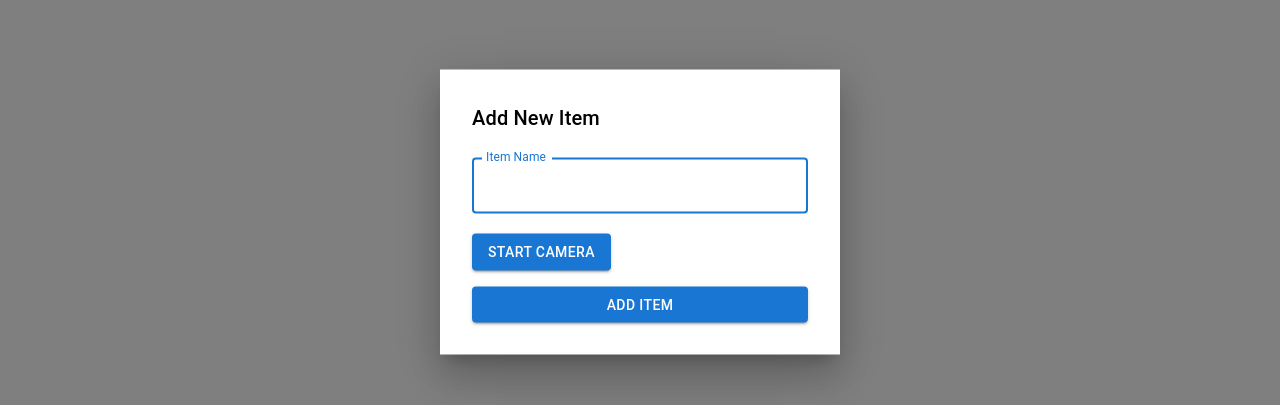
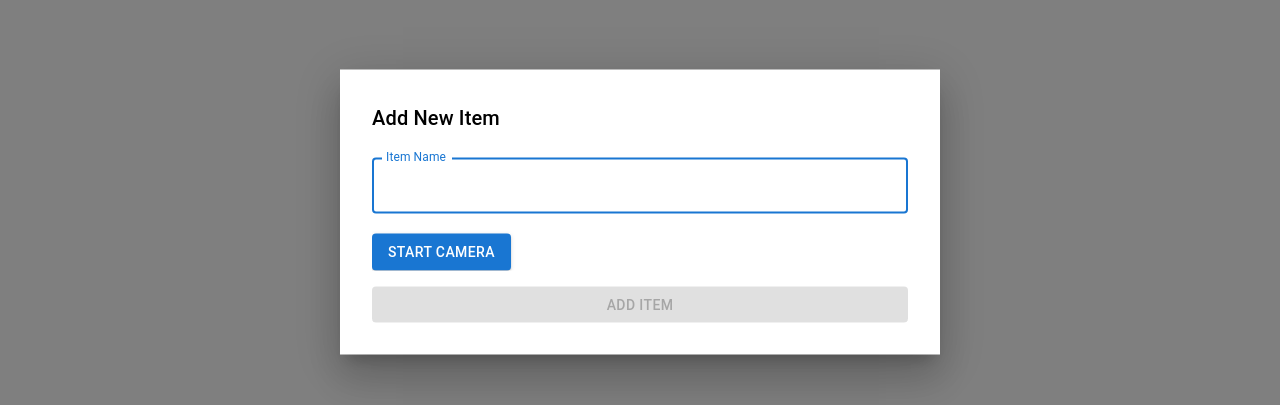
Before and after one commit to Zhaoshan-Duan/inventory-app, a Next.js app: page / in a window 1280 px wide. Both pictures are taken after typing "Sample" into the empty fields and a click on the button "ADD NEW ITEM". Shown: the part 188-593 px from the top of the page. Built offline with nearby package versions, Linux system fonts and the light colour scheme; no server answers; the database is empty.

Commit message:
update page.js

```diff
--- a/app/page.js
+++ b/app/page.js
@@ -2,10 +2,11 @@
 import { classifyImage } from './imageClassification'
 import { useState, useEffect } from 'react'
 import { firestore, storage } from '@/firebase'
-import { Box, Modal, TextField, Typography, Stack, Button, AppBar, Toolbar, Container, InputAdornment, Grid, Card, CardContent, CardActions, IconButton } from '@mui/material'
+import { useMediaQuery, useTheme, CircularProgress, Box, Modal, TextField, Typography, Stack, Button, AppBar, Toolbar, Container, InputAdornment, Grid, Card, CardContent, CardActions, IconButton } from '@mui/material'
 import { Add as AddIcon, Remove as RemoveIcon, Search as SearchIcon } from '@mui/icons-material'
 import { collection, deleteDoc, doc, getDoc, getDocs, query, setDoc } from 'firebase/firestore'
 import CameraCapture from './CameraCapture'
+import { resizeImage} from './imageUtils'
 
 export default function Home() {
     const [inventory, setInventory] = useState([])
@@ -13,6 +14,9 @@ export default function Home() {
     const [itemName, setItemName] = useState('')
     const [searchTerm, setSearchTerm] = useState('')
     const [capturedImage, setCapturedImage] = useState(null)
+    const [isLoading, setIsLoading] = useState(false);
+    const theme = useTheme();
+    const isMobile = useMediaQuery(theme.breakpoints.down('sm'));
 
     const handleCapture = (imageDataUrl) => {
         setCapturedImage(imageDataUrl)
@@ -34,6 +38,8 @@ export default function Home() {
     }
 
     const removeItem = async (item) => {
+        setIsLoading(true)
+        try {
             const docRef = doc(firestore, 'inventory', item)
             const docSnap = await getDoc(docRef)
 
@@ -46,6 +52,11 @@ export default function Home() {
                 }
             }
             await updateInventory()
+        } catch (error) {
+            console.error("Error removing item", error)
+        } finally {
+            setIsLoading(true)
+        }
     }
 
     useEffect(() => {
@@ -59,23 +70,24 @@ export default function Home() {
             return;
         }
 
+        setIsLoading(true)
+
         try {
             const docRef = doc(collection(firestore, 'inventory'), item.trim())
-            console.log("Document reference created");
             const docSnap = await getDoc(docRef)
-            console.log("Document snapshot retrieved");
 
             let newData = {
                 quantity: 1
             }
             if (capturedImage) {
-                console.log("Captured image found, adding to newData");
-                newData.imageUrl = capturedImage
-                const classification = await classifyImage(capturedImage)
+                const resizedImage = await resizeImage(capturedImage, 800)
+                newData.imageUrl = resizedImage
+                const classification = await classifyImage(resizedImage)
                 if (classification) {
-                    newData.classificaton = classification;
-                    console.log("Image classified:", classification)
-                }
+                    const classificationObj = JSON.parse(classification);
+                    newData.description = classificationObj.description;
+                    newData.categories = classificationObj.categories;
+                    console.log("Image classified:", classificationObj)                }
             }
 
             if (docSnap.exists()) {
@@ -83,8 +95,9 @@ export default function Home() {
             const existingData = docSnap.data()
             await setDoc(docRef, {
                 quantity: existingData.quantity + 1,
-                imageUrl: capturedImage || existingData.imageUrl,
-                classification: newData.classification || existingData.classification
+                imageUrl: newData.imageUrl || existingData.imageUrl,
+                description: newData.description || existingData.description,
+                categories: newData.categories || existingData.categories
                 }, { merge: true })
         } else {
             console.log("Document doesn't exist, creating new");
@@ -97,11 +110,17 @@ export default function Home() {
         setItemName('')
     } catch (e) {
         console.error("Error adding item:", e)
+    } finally {
+            setIsLoading(false)
     }
 }
 
 const handleOpen = () => setOpen(true)
-const handleClose = () => setOpen(false)
+const handleClose = () => {
+        setOpen(false)
+        setCapturedImage(null)
+        setItemName('')
+    }
 const filteredInventory = inventory.filter(item =>
     item.name.toLowerCase().includes(searchTerm.toLowerCase()))
 
@@ -120,42 +139,52 @@ return (
         <Modal open={open} onClose={handleClose}>
             <Box
                 sx={{
-                    top: "50%", left: "50%",
+                    top: "50%",
+                    left: "50%",
                     position: "absolute",
                     transform: 'translate(-50%, -50%)',
+                    maxHeight: '90vh',
                     width: 400,
                     bgcolor: 'background.paper',
                     boxShadow: 24,
-                    p: 4
+                    p: 4,
+                    display: 'flex',
+                    flexDirection: 'column',
+                    width: isMobile ? '90%' : 600,
                 }}>
 
                 <Typography variant="h6" component='h2' sx={{ mb: 2 }}>Add New Item</Typography>
+                <Box sx={{ flexGrow: 1, overflow: 'auto', mb: 2 }}>
                 <TextField
                     autoFocus
                     margin='dense'
                     label="Item Name"
                     fullWidth
                     variant="outlined"
-                    value={itemName} onChange={(e) => { setItemName(e.target.value) }}
+                    value={itemName}
+                    onChange={(e) => { setItemName(e.target.value) }}
                 />
+                 <Box sx={{ display: 'flex', flexDirection: isMobile ? 'column' : 'row', gap: 2 }}>
+                        <Box sx={{ flex: 1 }}>
                 <CameraCapture onCapture={handleCapture} />
+                </Box>
                 {capturedImage && (
                     <Box sx={{ mt: 2 }}>
                         <img src={capturedImage} alt="Captured item" style={{ width: '100%', maxHeight: '300px', objectFit: 'contain', marginTop: '10px' }} />
                     </Box>
                 )}
-
-                <Button variant="contained"
+                </Box>
+                </Box>
+                    <Box sx={{ display: 'flex', alignItems: 'center', justifyContent: 'center'}}>
+                        <Button
+                            variant="contained"
                             fullWidth
-                    sx={{ mt: 2 }}
+                            disabled={isLoading || !itemName.trim()}
                             onClick={() => {
-                        console.log("Add Item button clicked");
-                        console.log("Item Name:", itemName);
-                        console.log("Captured Image captured No image")
                                 addItem(itemName)
-                            setItemName('')
-                            handleClose()
-                        }}>Add Item</Button>
+                            }}>{isLoading ? 'Adding...' : 'Add Item'}</Button>
+                        {isLoading && <CircularProgress size={24} sx={{ ml:2 }} />}
+                    </Box>
                 </Box>
         </Modal>
 
```
Lines whose indentation alone changed are shown as unchanged.
